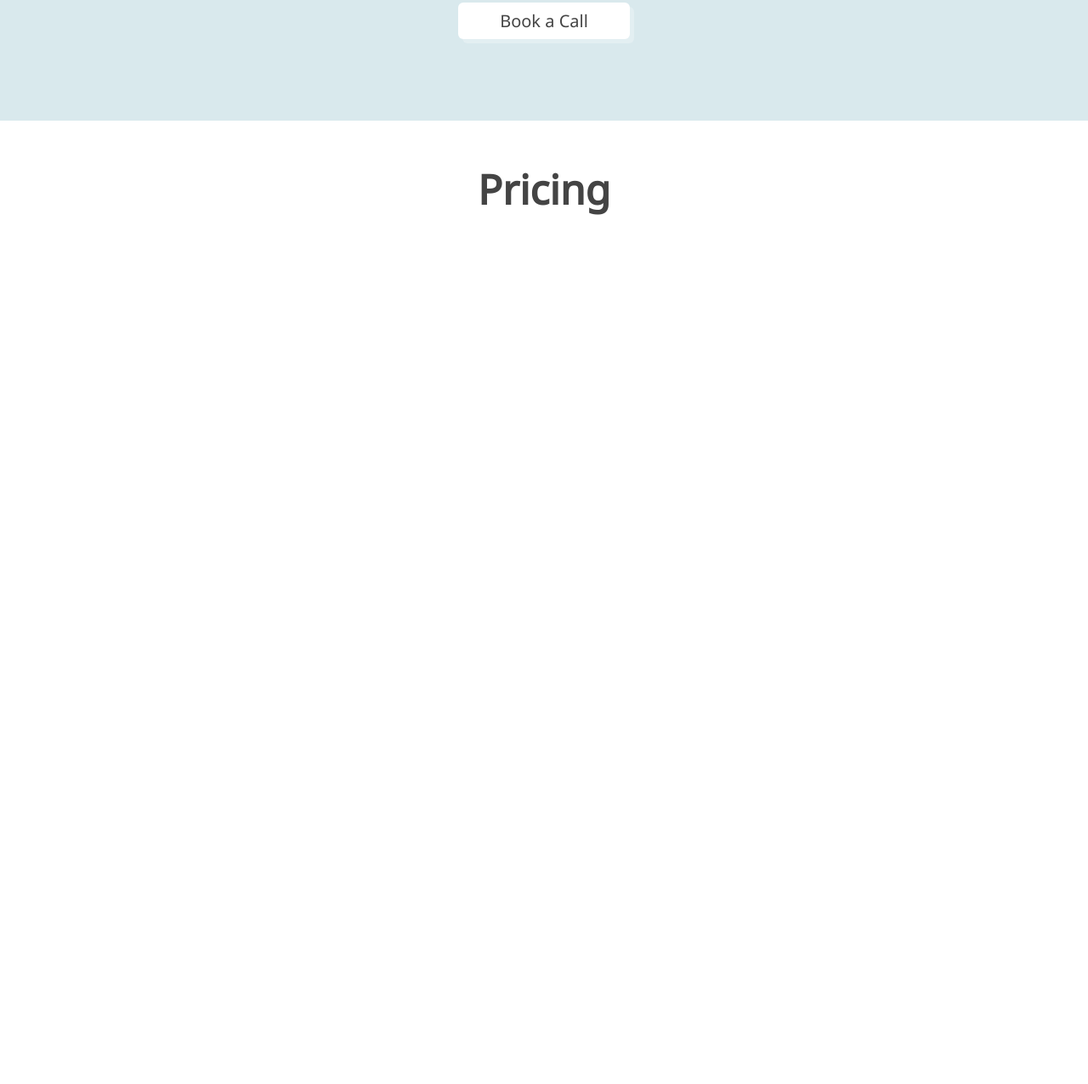
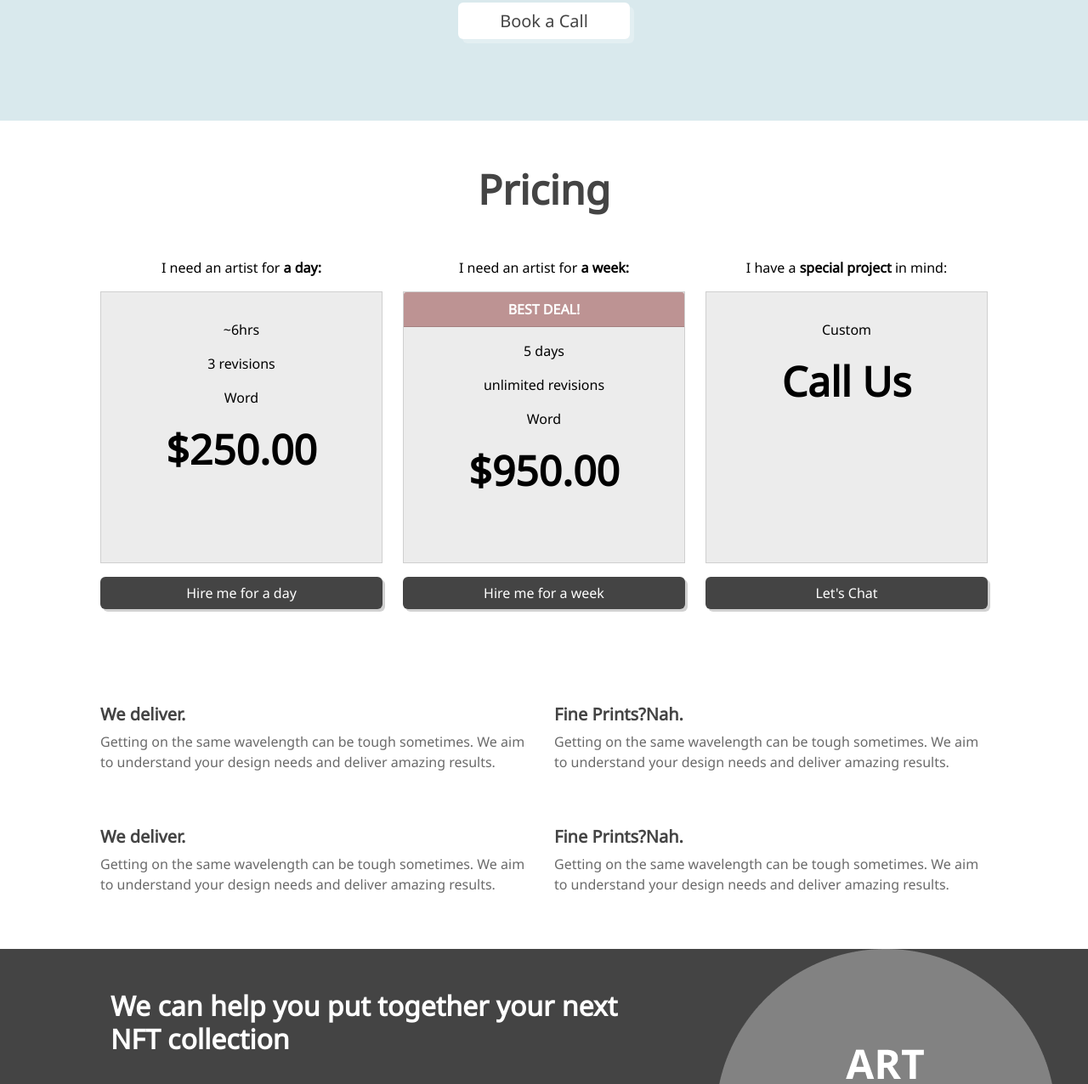
Before and after one commit to Boisset-C/project_bobby, a plain HTML site: page index.html in a window 1280 px wide. Shown: the part 3715-4991 px from the top of the page at 85% size. Before the commit the page ends 4018 px from the top, so only its background shows below. Drawn offline with nearby package versions, Linux system fonts and the light colour scheme.

Commit message:
added form section

```diff
--- a/custom.css
+++ b/custom.css
@@ -156,6 +156,57 @@ nav {
 
   color: #444444;
 }
+
+.pricing-card {
+  background: rgba(68, 68, 68, 0.1);
+  border-radius: 0px;
+}
+
+@media (min-width: 576px) {
+  /* portrait e-readers (Nook/Kindle), smaller tablets @ 600 or @ 640 wide. */
+  .pricing-card {
+    height: 20rem;
+  }
+}
+
+.pricing-solid-btn {
+  background: #444444;
+  box-shadow: 3px 3px 0px rgba(68, 68, 68, 0.25);
+  width: 100%;
+  border-radius: 6px;
+  color: #ffffff;
+}
+
+.pricing-solid-btn:hover {
+  color: #ffffff;
+}
+
+.pricing-card-text {
+  color: #000000;
+}
+
+.pricing-amount {
+  font-weight: 700;
+  font-size: 48px;
+  line-height: 65px;
+  font-family: "Noto Sans";
+  color: #000000;
+}
+
+.pricing-banner {
+  background-color: #bd9393;
+  color: #ffffff;
+}
+
+/* FORM SECTION */
+
+#form {
+  background-color: #444444;
+}
+
+.form-header {
+  color: #ffffff;
+}
 /* - services-blurbs: background: #FF6E61; (22%) */
 /* - bg-about: background: #F5A769; (11%) */
 /* - bg-cta: background: #8BBDC8; (33%) */
--- a/index.html
+++ b/index.html
@@ -397,20 +397,153 @@
     <!-- End of A6_CTA -->
     <!-- A7_Pricing -->
     <section id="pricing">
-      <div class="container-md">
+      <div class="container-md px-5">
         <div class="row">
           <div class="col">
             <h2 class="pricing-header m-5">Pricing</h2>
+          </div>
+        </div>
+        <div class="row">
+          <div class="col-sm-4 text-center">
+            <p class="pricing-card-text">
+              I need an artist for
+              <span class="pricing-card-text fw-bold">a day:</span>
+            </p>
+            <div class="card pricing-card">
+              <div class="card-body mt-3">
+                <p class="pricing-card-text">~6hrs</p>
+                <p class="pricing-card-text">3 revisions</p>
+                <p class="pricing-card-text">Word</p>
+                <p class="pricing-amount fw-bold">$250.00</p>
+              </div>
+            </div>
+            <button class="btn pricing-solid-btn my-3">
+              Hire me for a day
+            </button>
+          </div>
+          <div class="col-sm-4 text-center">
+            <p class="pricing-card-text">
+              I need an artist for
+              <span class="fw-bold pricing-card-text">a week:</span>
+            </p>
+            <div class="card pricing-card">
+              <div class="card-body p-0">
+                <div class="card-header pricing-banner fw-bold">BEST DEAL!</div>
+                <p class="pricing-card-text mt-3">5 days</p>
+                <p class="pricing-card-text">unlimited revisions</p>
+                <p class="pricing-card-text">Word</p>
+                <p class="pricing-amount fw-bold">$950.00</p>
+              </div>
+            </div>
+            <button class="btn pricing-solid-btn my-3">
+              Hire me for a week
+            </button>
+          </div>
+          <div class="col-sm-4 text-center">
+            <p class="pricing-card-text">
+              I have a
+              <span class="pricing-card-text fw-bold">special project</span> in
+              mind:
+            </p>
+            <div class="card pricing-card">
+              <div class="card-body mt-3 align-items">
+                <p class="pricing-card-text">Custom</p>
+                <p class="pricing-amount fw-bold">Call Us</p>
+              </div>
+            </div>
+            <button class="btn pricing-solid-btn my-3">Let's Chat</button>
+          </div>
+        </div>
+        <div class="row pt-5">
+          <div class="col-sm-6 pt-5">
+            <h5 class="h5 fw-bold about-subheader">We deliver.</h5>
+            <p>
+              Getting on the same wavelength can be tough sometimes. We aim to
+              understand your design needs and deliver amazing results.
+            </p>
+          </div>
+          <div class="col-sm-6 pt-5">
+            <h5 class="h5 fw-bold about-subheader">Fine Prints?Nah.</h5>
+            <p>
+              Getting on the same wavelength can be tough sometimes. We aim to
+              understand your design needs and deliver amazing results.
+            </p>
+          </div>
+        </div>
+        <div class="row pb-5">
+          <div class="col-sm-6 pt-5">
+            <h5 class="h5 fw-bold about-subheader">We deliver.</h5>
+            <p>
+              Getting on the same wavelength can be tough sometimes. We aim to
+              understand your design needs and deliver amazing results.
+            </p>
+          </div>
+          <div class="col-sm-6 pt-5">
+            <h5 class="h5 fw-bold about-subheader">Fine Prints?Nah.</h5>
+            <p>
+              Getting on the same wavelength can be tough sometimes. We aim to
+              understand your design needs and deliver amazing results.
+            </p>
           </div>
         </div>
       </div>
     </section>
     <!-- End A7_Pricing -->
     <!-- A8_Form -->
-    <section id="form"></section>
+    <section id="form">
+      <div class="container-md">
+        <div class="row">
+          <div class="col-sm-8">
+            <h2 class="form-header fw-bold m-5">
+              We can help you put together your next NFT collection
+            </h2>
+          </div>
+          <div class="col-sm-4">
+            <figure>
+              <img
+                class=""
+                src="/assets/A6-form-images/B9-form-placeholder.png"
+                alt="circular placeholder for art"
+              />
+            </figure>
+          </div>
+        </div>
+      </div>
+    </section>
     <!-- End of A8_Form -->
     <!-- A9_Footer -->
-    <section id="footer"></section>
+    <section id="footer">
+      <div class="container-sm">
+        <div class="row">
+          <div class="col">
+            <figure class="mt-5">
+              <img
+                class=""
+                src="/assets/A1-navbar-images/B1-navbar-logo.svg"
+                alt="logo"
+              />
+            </figure>
+          </div>
+        </div>
+        <div class="row">
+          <div class="col-sm-6">
+            <p>
+              Top notch graphic design services for small businesses and
+              startups. Augment your brand with beautiful illustrations and
+              striking design. I offer a 100% satisfaction guarantee.
+            </p>
+          </div>
+          <div class="col-sm-3">
+            <p>View latest work</p>
+            <p>My pricing</p>
+          </div>
+          <div class="col-sm-3">
+            <p>Book a call</p>
+            <p>Get in touch</p>
+          </div>
+        </div>
+      </div>
+    </section>
     <!-- End of A9_Footer -->
     <!-- BootStrap 5 JS Bundle-->
     <script
```
